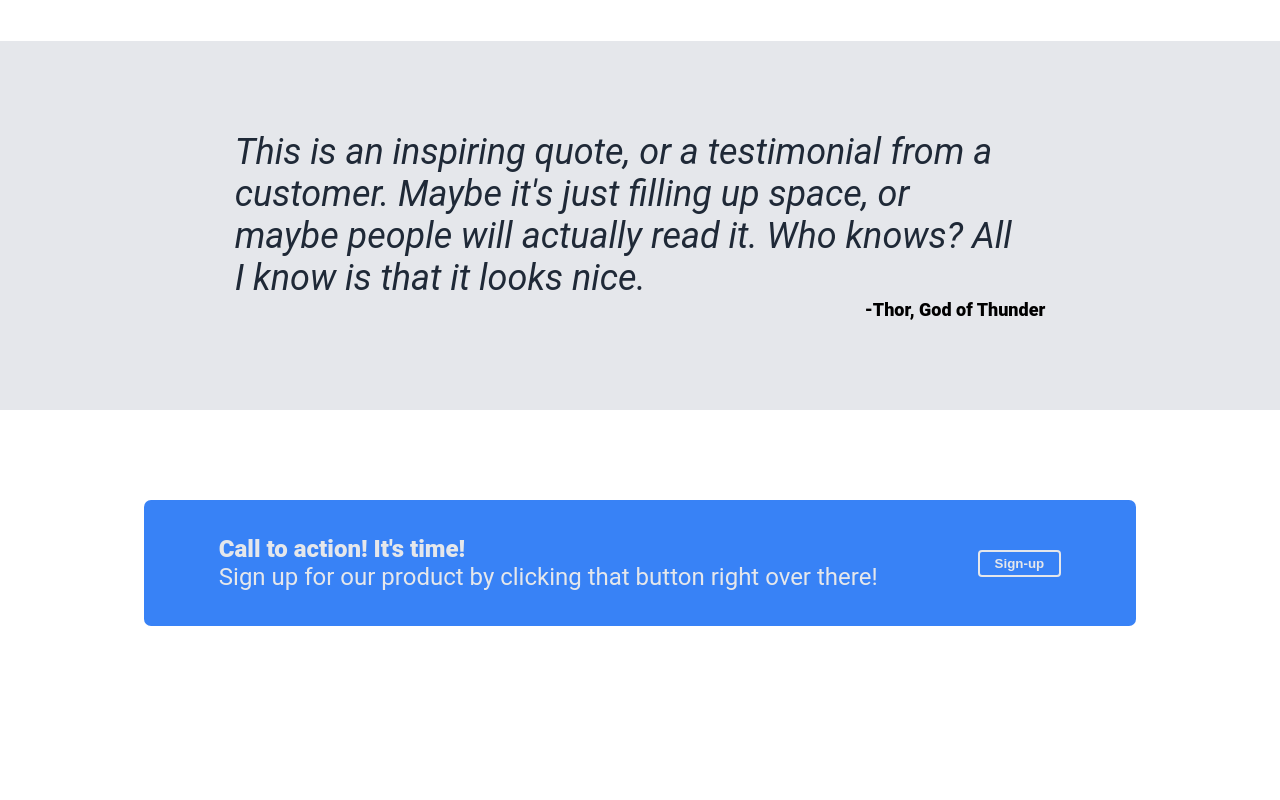
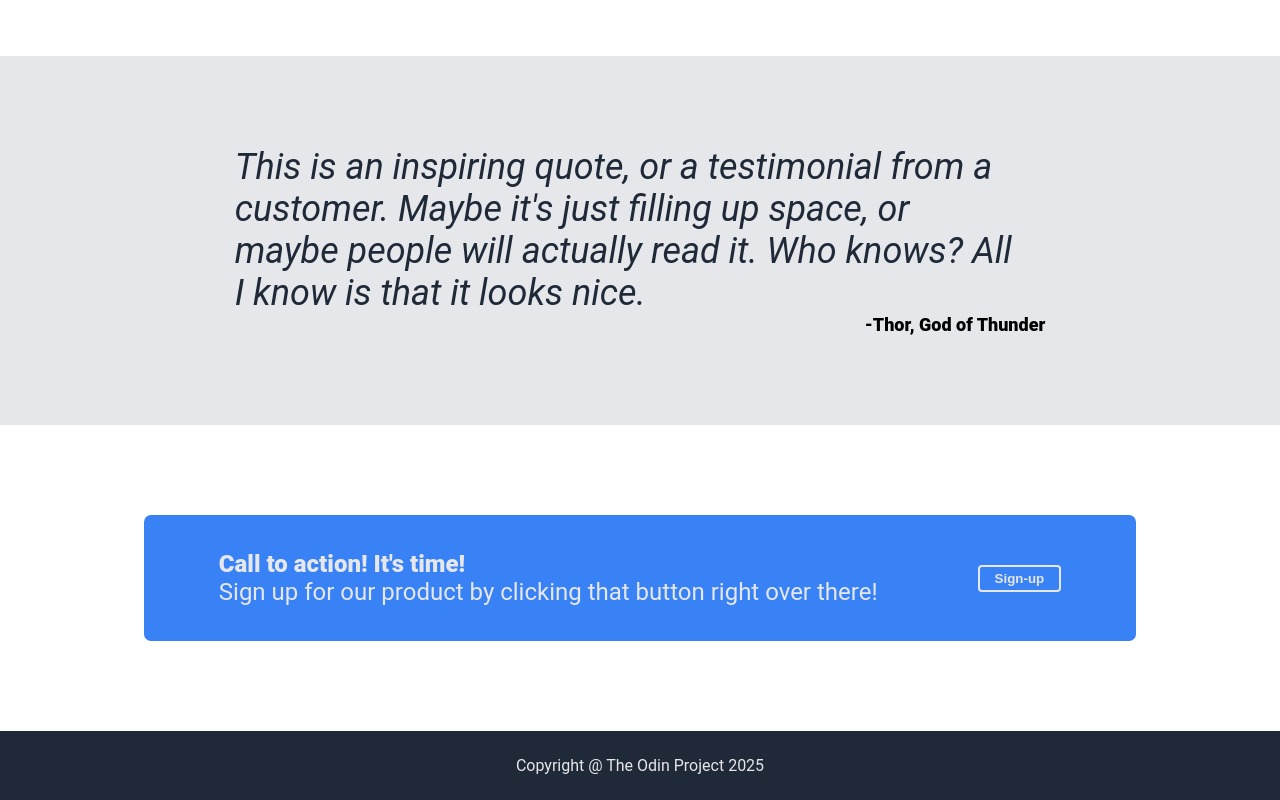
Before and after one commit to GhostBill7/odin-landing-page, a plain HTML site: page index.html in a window 1280 px wide. Shown: the part 963-1763 px from the top of the page. Before the commit the page ends 1679 px from the top, so only its background shows below. Drawn offline with Linux system fonts and the light colour scheme.

Commit message:
Finish landing page and apply final tweaks
- Add padding to the header for improved spacing
- Include a copyright section in the footer
- Create a README describing the project structure and sections

```diff
--- a/index.html
+++ b/index.html
@@ -77,5 +77,12 @@
             <button class="call-to-action-sign-up">Sign-up</button>
         </div>
     </div>
+
+    <footer class="bottom">
+        <div class="bottom-container">
+            <div>Copyright @ The Odin Project 2025</div>
+        </div>
+    </footer>
+
 </body>
 </html>
--- a/style.css
+++ b/style.css
@@ -14,6 +14,7 @@ header {
     color: #f9faf8;
     justify-content: space-between;
     margin-bottom: 90px;
+    padding-top: 15px;
 }
 
 .header-logo {
@@ -168,3 +169,19 @@ header {
 .middle-bottom-text-container {
     font-size: 24px;
 }
+
+.bottom {
+    background-color: #1f2937;
+    color: #e5e7eb;
+}
+
+.bottom-container {
+    display: flex;
+    justify-content: center;
+    align-items: center;
+    padding: 25px;
+}
+
+button {
+    cursor: pointer;
+}
```
Also changed, not shown: 1 other file.
